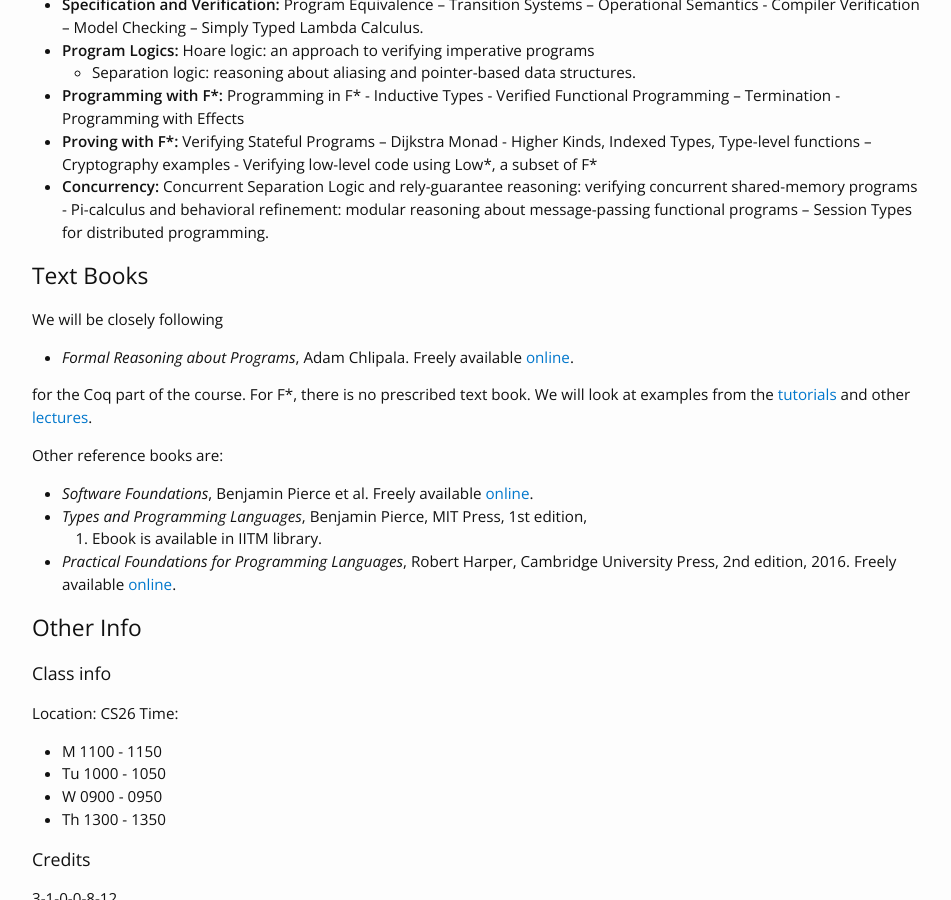
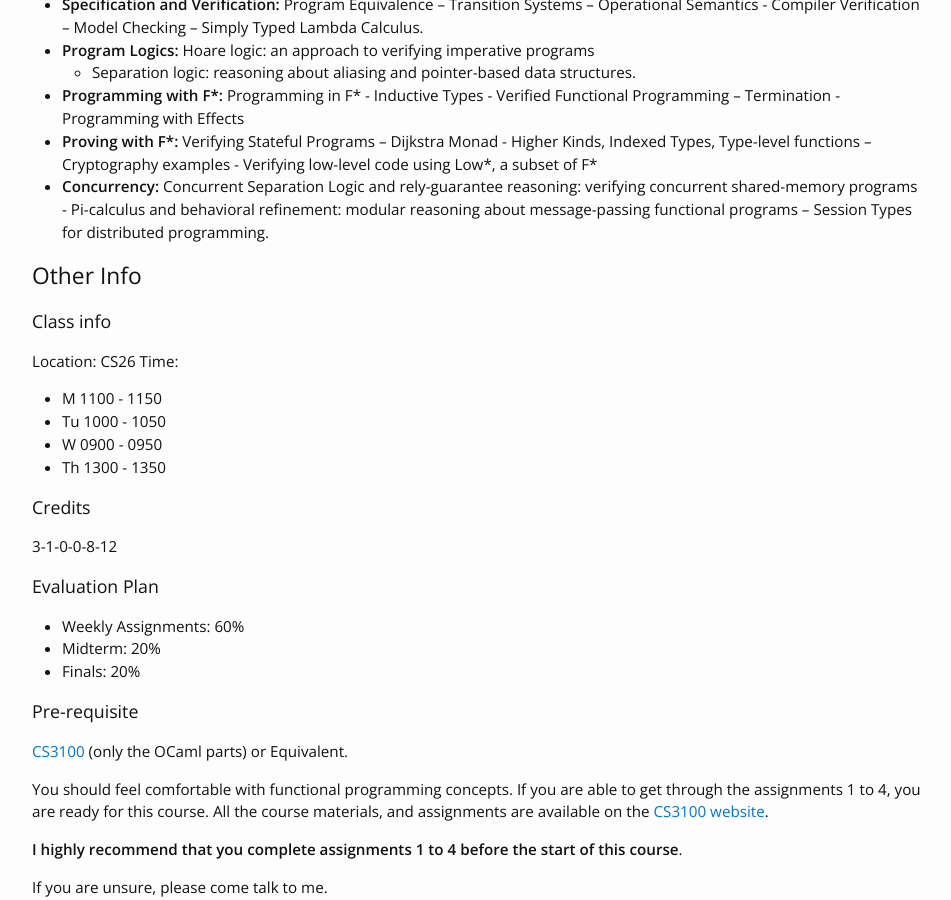
Before and after one commit to kayceesrk/cs6225_s20_iitm, a Jekyll site: the page built from index.md, in a window 1280 px wide and 900 px high, scrolled down 654 px. Shown: the whole window, without its empty margins (163-1114 px from the left). Built offline with Jekyll 4.4.1, drawn with Linux system fonts in a browser that asks for light colours; nearby versions of some CDN libraries.

```diff
--- a/index.md
+++ b/index.md
@@ -55,25 +55,6 @@ Proofs](https://blog.sigplan.org/2019/09/12/program-verification-has-it-lost-its
   refinement: modular reasoning about message-passing functional programs –
   Session Types for distributed programming.
 
-## Text Books
-
-We will be closely following
-
-* *Formal Reasoning about Programs*, Adam Chlipala. Freely available
-  [online](http://adam.chlipala.net/frap/).
-
-for the Coq part of the course. For F\*, there is no prescribed text book. We
-will look at examples from the [tutorials](https://www.fstar-lang.org/tutorial/)
-and other [lectures](https://www.cs.uoregon.edu/research/summerschool/summer19/topics.php#Swamy).
-
-Other reference books are:
-
-* *Software Foundations*, Benjamin Pierce et al. Freely available [online](https://softwarefoundations.cis.upenn.edu/).
-* *Types and Programming Languages*, Benjamin Pierce, MIT Press, 1st edition,
-  2002. Ebook is available in IITM library.
-* *Practical Foundations for Programming Languages*, Robert Harper, Cambridge
-  University Press, 2nd edition, 2016. Freely available [online](https://www.cs.cmu.edu/~rwh/pfpl/2nded.pdf).
-
 ## Other Info
 
 ### Class info
```
Also changed, not shown: assignments.md (added, +34 -0 lines), lectures/README.md (+1 -0 lines), resources.md (added, +18 -0 lines), 1 other file.
